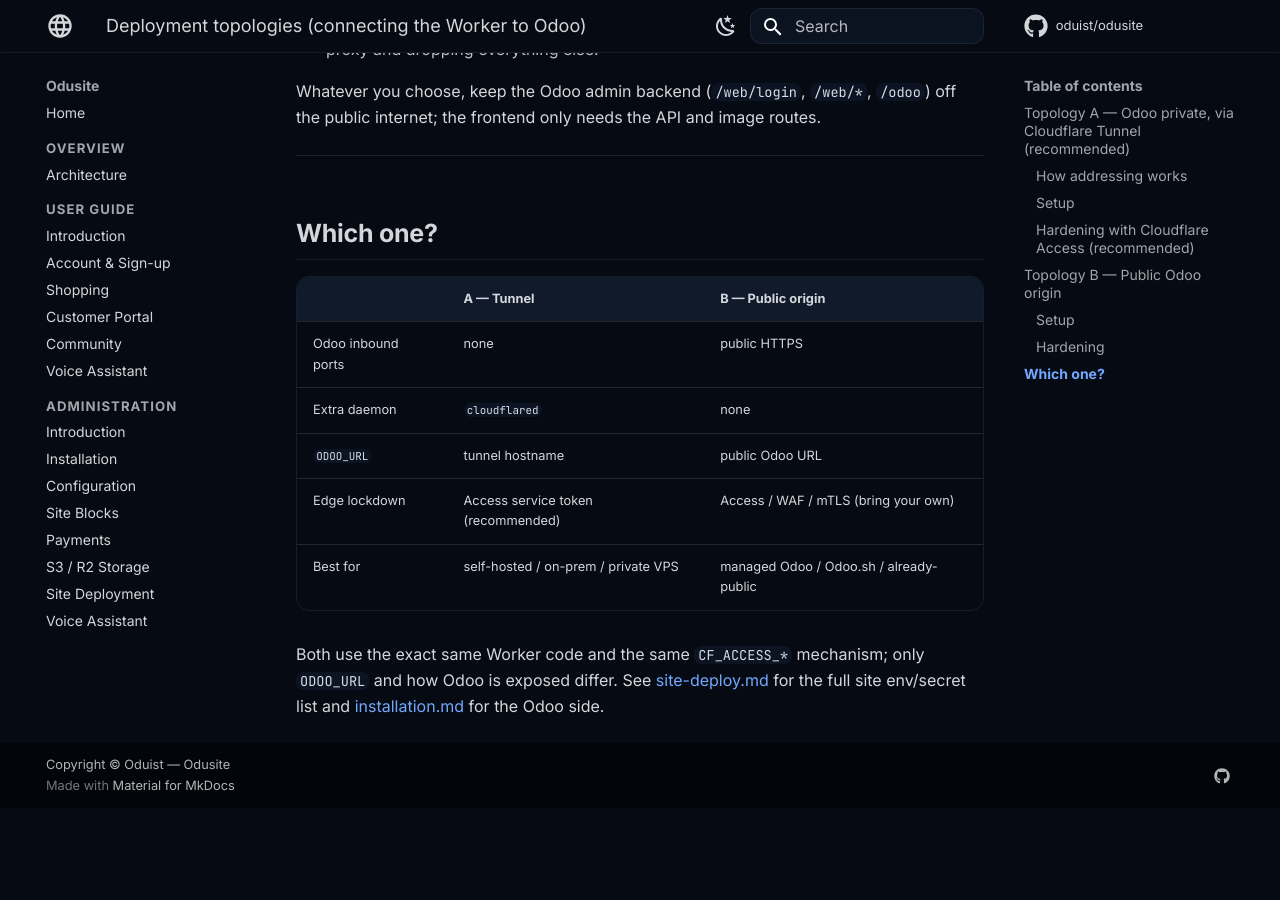
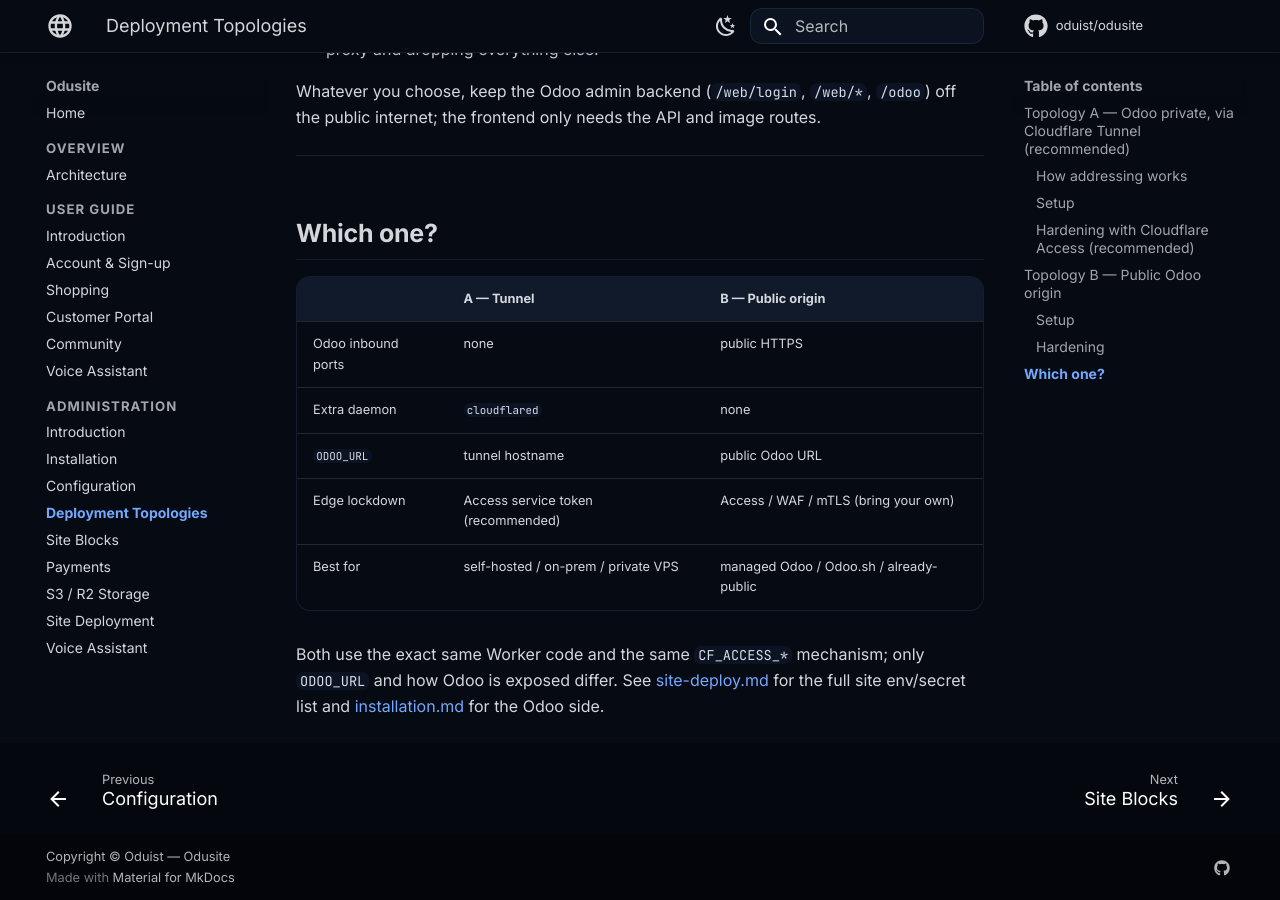
Before and after one commit to oduist/odusite, an MkDocs documentation site: the page built from docs/admin/topologies.md, in a window 1280 px wide and 900 px high, scrolled down 3506 px. Built offline with MkDocs 1.6.1 and Material for MkDocs 9.7.7, drawn with Linux system fonts in a browser that asks for light colours; comment, search, counter and statistics services are not loaded; before the commit the page ends 4314 px from its top, so only the background shows below that; some of the changed lines change nothing that is shown.

Commit message:
Build and publish MkDocs docs to gh-pages on push to main
Replace static.yml (which uploaded the whole repo unbuilt, so the Markdown
was never rendered) with docs.yml, which builds the MkDocs Material site and
force-pushes it to the gh-pages branch.

- Trigger only on documentation changes (docs/, mkdocs.yml,
  requirements-docs.txt, the workflow itself) plus manual dispatch.
- Deploy via `mkdocs gh-deploy --force --strict --branch gh-pages`.
- Add the orphaned Deployment Topologies page to the nav so it is reachable.
- Point the ADR-002 link at GitHub, since specs/ is not part of the docs site
  (required for the --strict build to pass).

```diff
--- a/docs/admin/topologies.md
+++ b/docs/admin/topologies.md
@@ -4,7 +4,7 @@
 REST API (`/odusite/v1/...`) and the image endpoint (`/web/image/...`),
 server-to-server, over `ODOO_URL`. Every `/odusite/*` request carries
 `X-Odusite-Token` and is rejected with 401 without it (constant-time compared;
-see [ADR-002](../../specs/decisions.md)).
+see [ADR-002](https://github.com/oduist/odusite/blob/main/specs/decisions.md)).
 
 Two topologies are supported. They differ only in **how the Worker reaches
 Odoo** and how Odoo is exposed to the network:
--- a/mkdocs.yml
+++ b/mkdocs.yml
@@ -97,6 +97,7 @@
       - Introduction: admin/README.md
       - Installation: admin/installation.md
       - Configuration: admin/configuration.md
+      - Deployment Topologies: admin/topologies.md
       - Site Blocks: admin/blocks.md
       - Payments: admin/payments.md
       - S3 / R2 Storage: admin/s3.md
```
Also changed, not shown: 2 other files.
